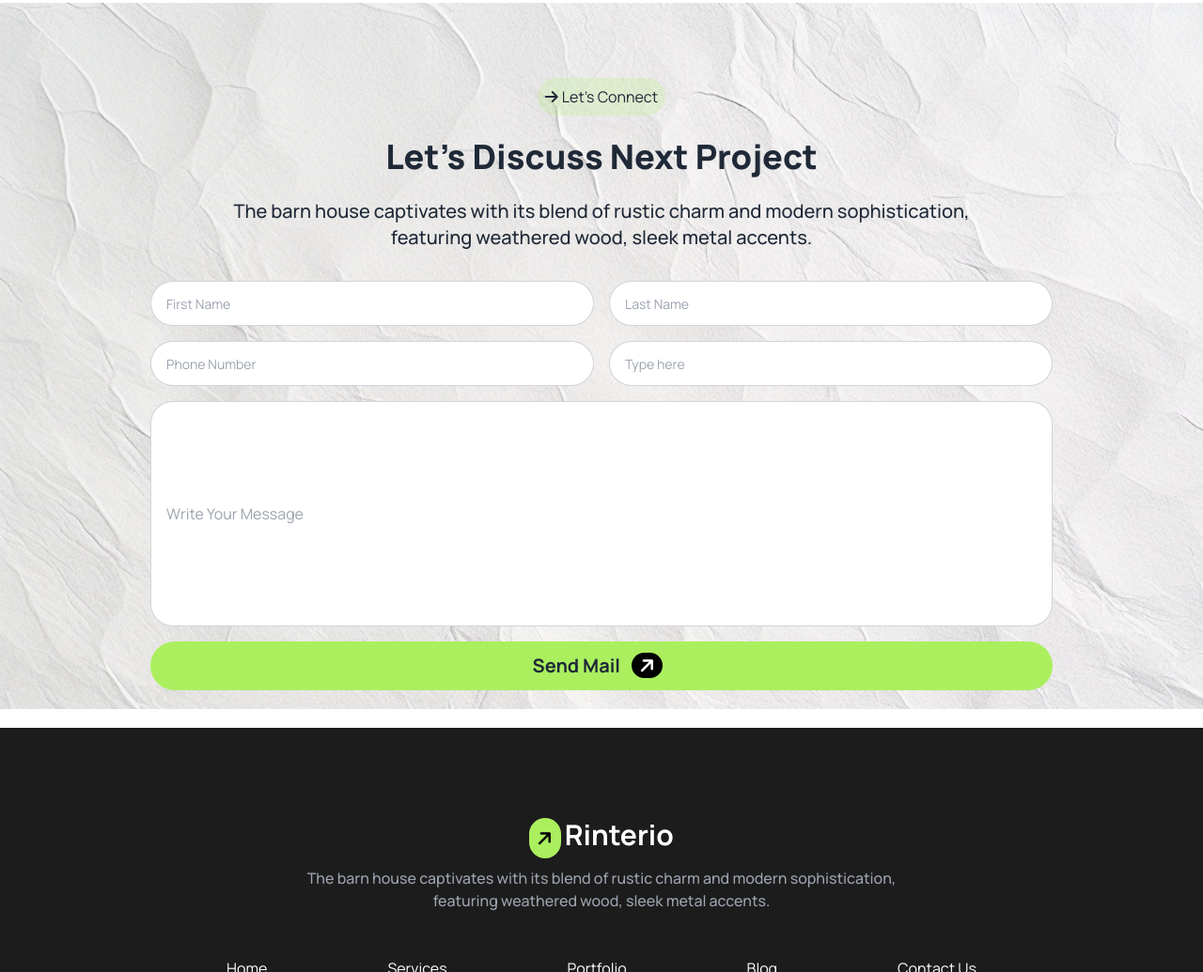
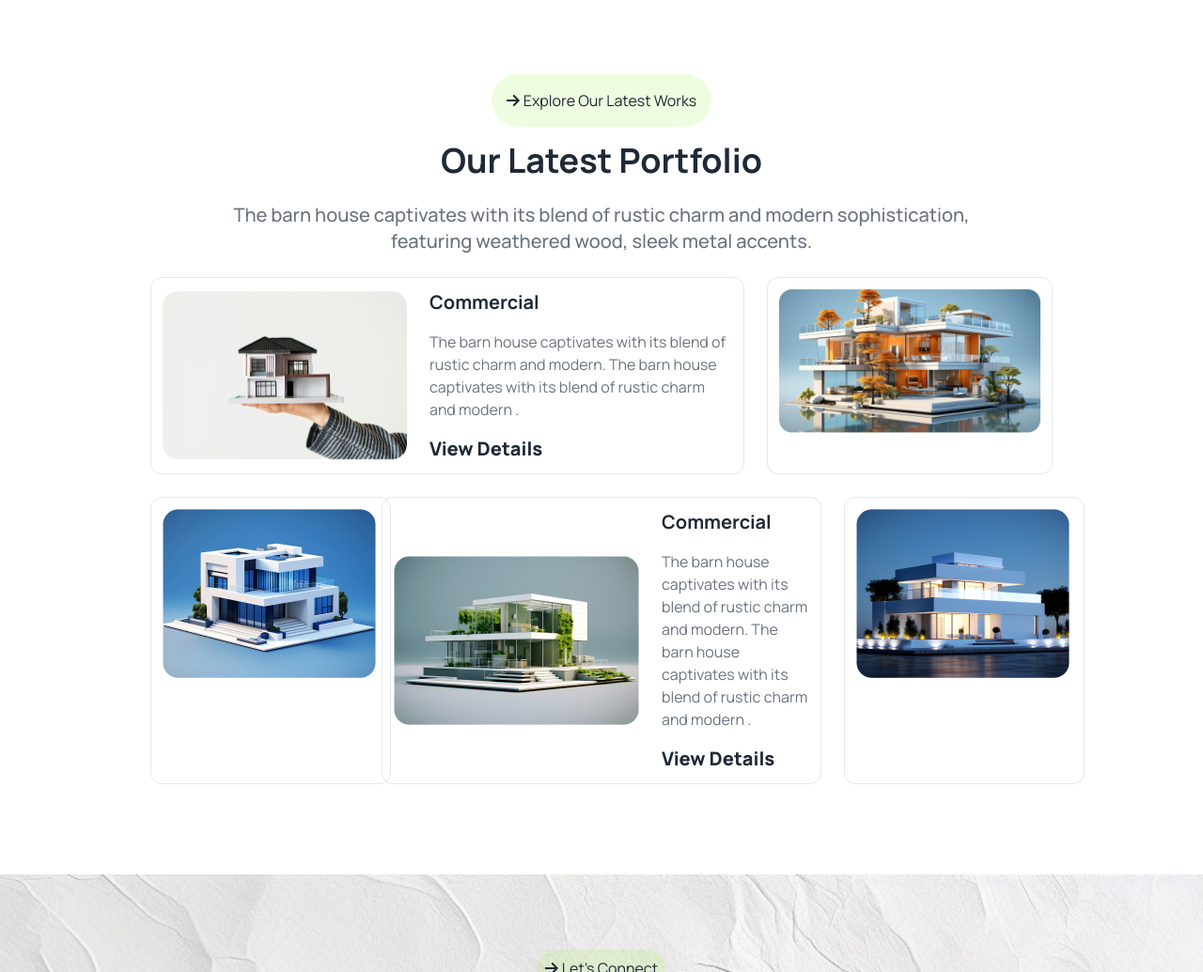
Before and after one commit to IshtiaqMahmud0/assignment_3, a plain HTML site: page index.html in a window 1280 px wide. Shown: the part 2048-3083 px from the top of the page at 94% size. Drawn offline with nearby package versions, Linux system fonts and the light colour scheme.

Commit message:
challenge section added

```diff
--- a/index.html
+++ b/index.html
@@ -176,6 +176,57 @@
             </div>
           </section>
 
+          <!-- ?challenge section -->
+           <section class="md:w-9/12 mx-auto my-24">
+            <!-- text -->
+            <div class="text-center">
+              <button class="rounded-full p-4 bg-btn-secondary-bg"><span class="mr-1"><i class="fa-solid fa-arrow-right"></i></span>Explore Our Latest Works</button>
+              <h3 class="mt-4 mb-6 font-bold text-4xl">Our Latest Portfolio</h3>
+              <p class="font-medium text-xl text-gray-500">The barn house captivates with its blend of rustic charm and modern sophistication, <br> featuring weathered wood, sleek metal accents.</p>
+            </div>
+            <!-- cards -->
+             <div class="grid md:grid-cols-3 gap-6 mt-6">
+              <!-- card 1 -->
+              <div class="border rounded-xl p-3 md:flex items-center md:col-span-2 gap-6">
+                  <img src="assets/img1.png" alt="">
+                  <div class="space-y-4">
+                    <h4 class="card-title font-bold">Commercial</h4>
+                    <p class="text-gray-500">The barn house captivates with its blend of rustic charm and modern. The barn house captivates with its blend of rustic charm and modern .</p>
+                    <h4 class="font-extrabold text-xl"><a href="">View Details</a></h4>
+                  </div>
+              </div>
+              <!-- card 2 -->
+              <div class="border rounded-xl p-3 items-center">
+                  <img src="assets/img2.png" alt="">
+              </div>
+              <!-- card hidden -->
+              <div class="border rounded-xl p-3 flex items-center md:hidden">
+                  <img src="assets/img5.png" alt="">
+              </div>
+             </div>
+
+             <!-- row 2 -->
+             <div class="grid grid-cols-1 md:grid-cols-4 justify-between gap-6 mt-6">
+              <!-- card 3 -->
+              <div class="border rounded-xl p-3 w-64 flex-1">
+                <img src="assets/img3.png" alt="">
+              </div>
+            <!-- card 4 -->
+            <div class="border rounded-xl p-3 md:flex items-center md:col-span-2 gap-6">
+              <img src="assets/img4.png" alt="">
+              <div class="space-y-4">
+                <h4 class="card-title font-bold">Commercial</h4>
+                <p class="text-gray-500">The barn house captivates with its blend of rustic charm and modern. The barn house captivates with its blend of rustic charm and modern .</p>
+                <h4 class="font-extrabold text-xl"><a href="">View Details</a></h4>
+              </div>
+            </div>
+          <!-- card 5 -->
+          <div class="border rounded-xl p-3 w-64">
+            <img src="assets/img5.png" alt="">
+          </div>
+             </div>
+           </section>
+
           <!-- form section -->
            <section class="bg-img w-full">
             <div class="mt-5 mb-5 w-9/12 mx-auto">
@@ -216,6 +267,7 @@
               </div>
             </div>
            </section>
+
     </body>
     <footer class="bg-footer-bg py-24 text-center">
       <section class="flex flex-col items-center content-center">
```
